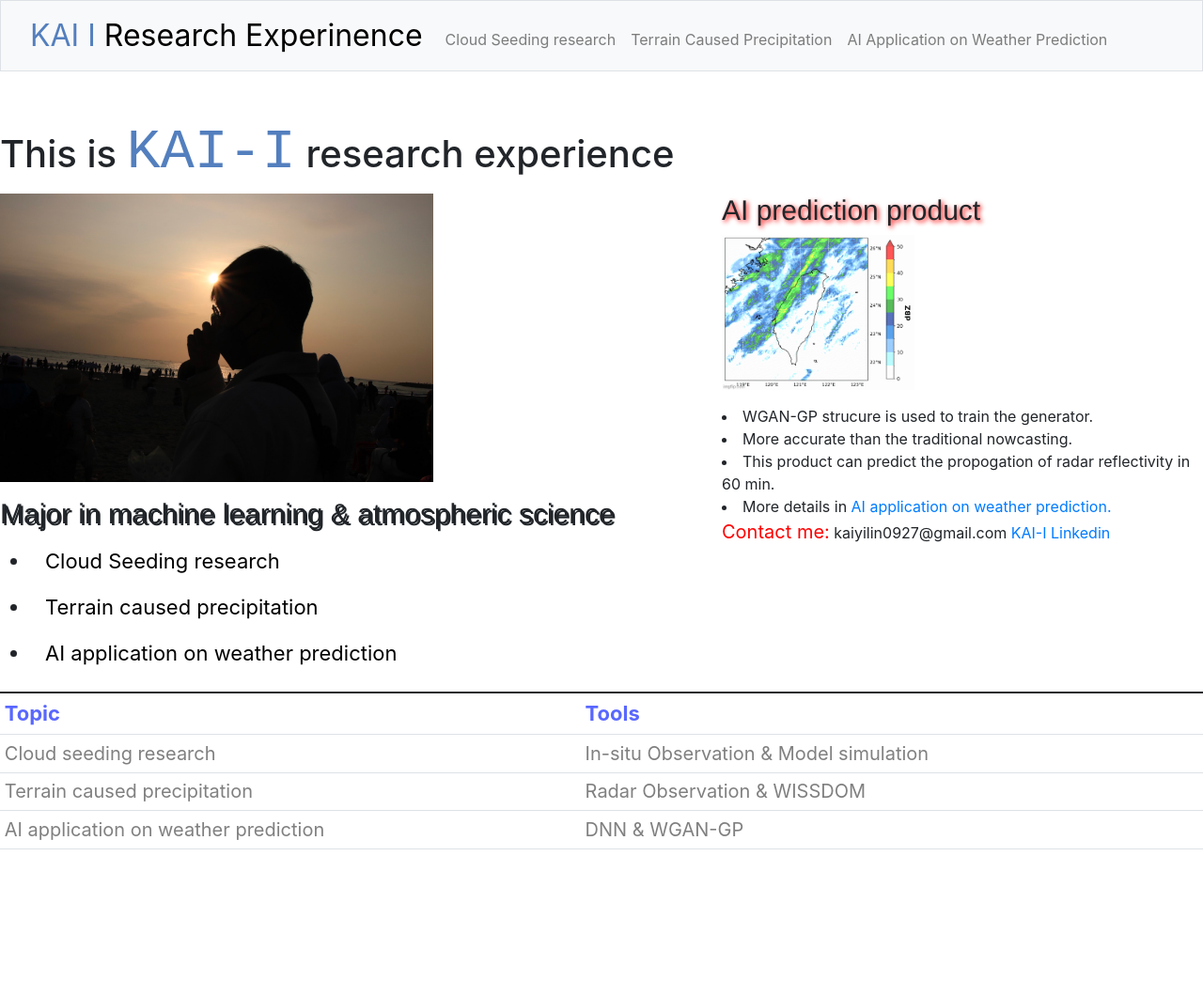
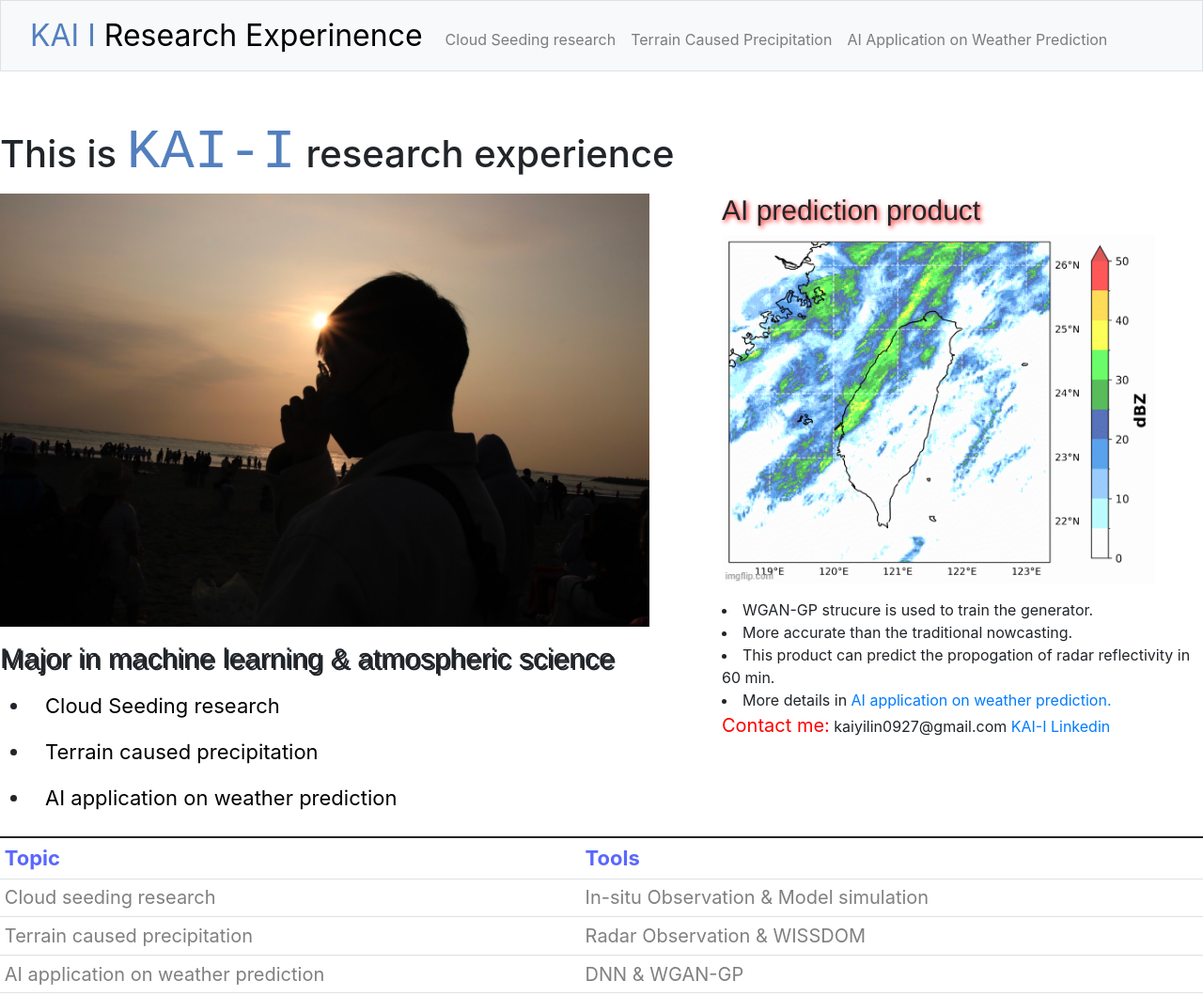
Before and after one commit to Kai0927/kai.github.io, a plain HTML site: page index.html in a window 1280 px wide. Shown: the whole page at 94% size. Before the commit the page ends 970 px from the top, so only its background shows below. Drawn offline with nearby package versions, Linux system fonts and the light colour scheme.

Commit message:
the home page width

```diff
--- a/index.html
+++ b/index.html
@@ -44,7 +44,7 @@
             <div class="KAI">
                 <h1>This is <span id="name">KAI-I</span> research experience</h1>
                 <div class="Research_Content">
-                    <img src="static/S__21307413.jpg" alt="image" width=60%>
+                    <img src="static/S__21307413.jpg" alt="image" width=90%>
                     <p></p>
                     <h3 class="about">Major in machine learning & atmospheric science</h3>
 
@@ -69,7 +69,7 @@
 
                 <div class="product">
                     <h3 class="about_product">AI prediction product</h3>
-                    <img src="static/AI_pred.gif" alt="image" width=40%>
+                    <img src="static/AI_pred.gif" alt="image" width=90%>
                     <p></p>
                     <li calss="product_text"> WGAN-GP strucure is used to train the generator.</li>
                     <li calss="product_text"> More accurate than the traditional nowcasting.</li>
```
